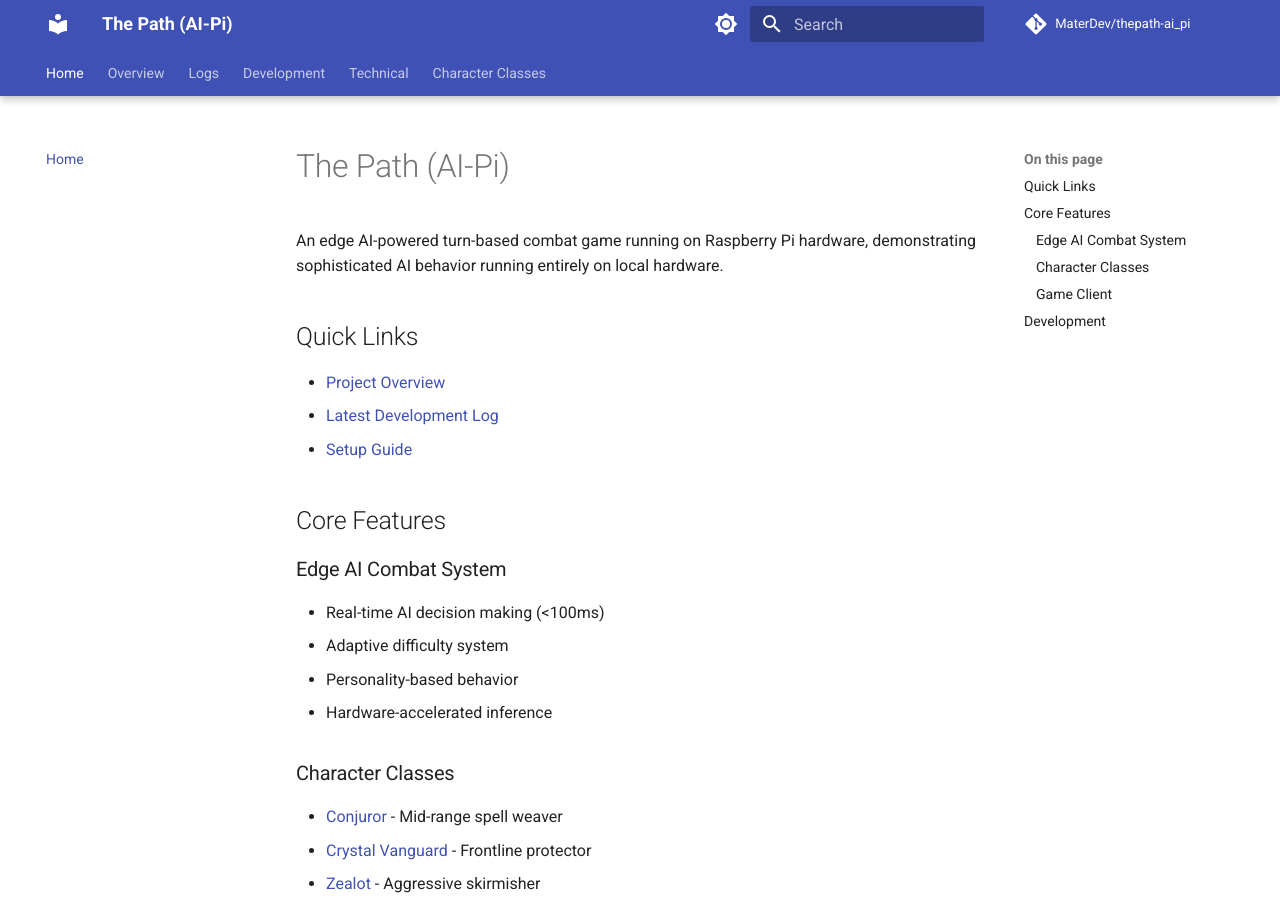
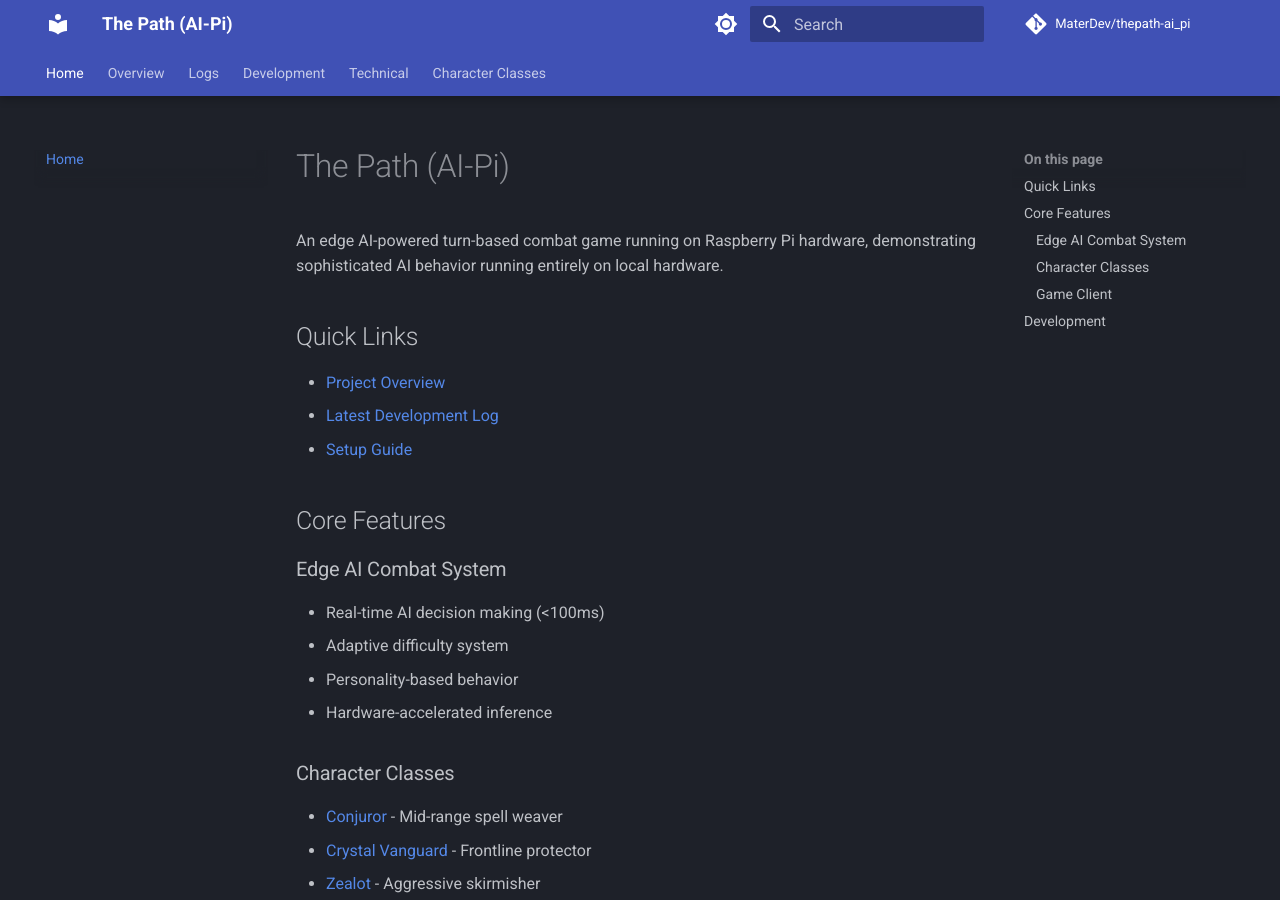
Before and after one commit to MaterDev/thepath-ai_pi, an MkDocs documentation site: the page built from docs/index.md, in a window 1280 px wide and 900 px high. Built offline with MkDocs 1.6.1 and Material for MkDocs 9.7.7, drawn with Linux system fonts in a browser that asks for light colours; comment, search, counter and statistics services are not loaded.

Commit message:
fix: improve theme and markdown configuration
- Set dark mode as default theme
- Added comprehensive markdown extensions
- Fixed code block highlighting
- Added proper fonts configuration

```diff
--- a/mkdocs.yml
+++ b/mkdocs.yml
@@ -17,22 +17,57 @@ theme:
     - search.highlight
     - navigation.tabs.sticky
   palette:
-    # Palette toggle for dark mode
-    - media: "(prefers-color-scheme: dark)"
-      scheme: slate
+    # Default to dark mode
+    - scheme: slate
+      primary: indigo
+      accent: indigo
+      toggle:
+        icon: material/brightness-7
+        name: Switch to light mode
+    # Light mode toggle option
+    - scheme: default
       primary: indigo
       accent: indigo
       toggle:
         icon: material/brightness-4
-        name: Switch to light mode
-    # Palette toggle for light mode
-    - media: "(prefers-color-scheme: light)"
-      scheme: default
-      primary: indigo
-      accent: indigo
-      toggle:
-        icon: material/brightness-7
         name: Switch to dark mode
+  font:
+    text: Roboto
+    code: Roboto Mono
+
+markdown_extensions:
+  - pymdownx.highlight:
+      anchor_linenums: true
+      line_spans: __span
+      pygments_lang_class: true
+  - pymdownx.inlinehilite
+  - pymdownx.snippets
+  - pymdownx.superfences:
+      custom_fences:
+        - name: mermaid
+          class: mermaid
+          format: !!python/name:pymdownx.superfences.fence_code_format
+  - admonition
+  - pymdownx.details
+  - pymdownx.tabbed:
+      alternate_style: true
+  - tables
+  - footnotes
+  - pymdownx.critic
+  - pymdownx.caret
+  - pymdownx.keys
+  - pymdownx.mark
+  - pymdownx.tilde
+  - attr_list
+  - def_list
+  - md_in_html
+  - toc:
+      permalink: true
+      title: On this page
+
+plugins:
+  - search
+  - awesome-pages
 
 docs_dir: docs
 site_dir: site
@@ -69,22 +104,3 @@ nav:
   - Wraithwood Seer: character_classes/wraithwood_seer.md
   - Primal Shifter: character_classes/primal_shifter.md
   - The Blessed: character_classes/the_blessed.md
-markdown_extensions:
-- pymdownx.highlight:
-    anchor_linenums: true
-- pymdownx.superfences
-- pymdownx.inlinehilite
-- pymdownx.snippets
-- pymdownx.tabbed:
-    alternate_style: true
-- admonition
-- footnotes
-- toc:
-    permalink: true
-    title: On this page
-- attr_list
-- md_in_html
-- def_list
-plugins:
-- search
-- awesome-pages
```
